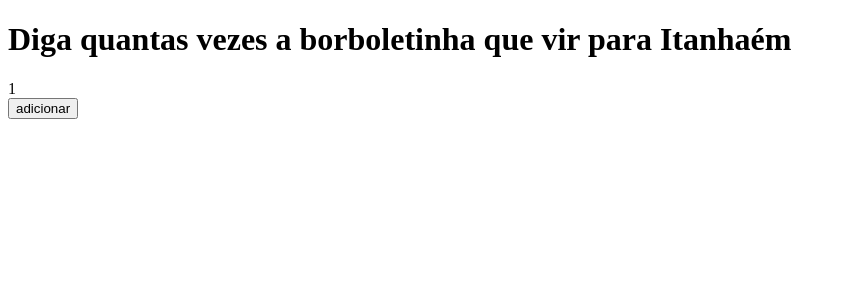
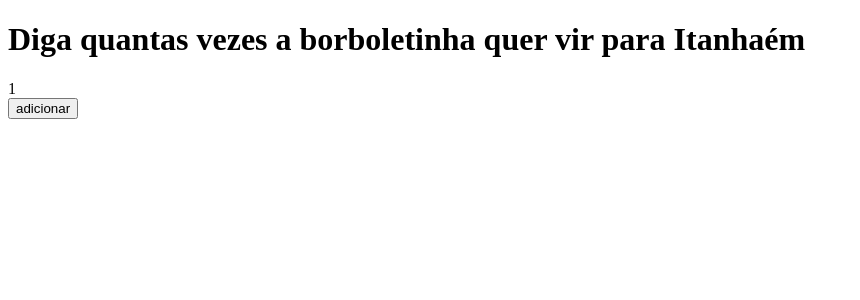
Before and after one commit to educwb/next01, a Next.js app: page / in a window 1280 px wide. Shown: the top 300 px of the page, without its empty margins (0-860 px from the left). Built offline with nearby package versions, Linux system fonts and the light colour scheme.

Commit message:
borboleta2

```diff
--- a/pages/index.js
+++ b/pages/index.js
@@ -3,7 +3,7 @@
 function Home(){
   return (
     <div>
-      <h1>Diga quantas vezes a borboletinha que vir para Itanhaém</h1>
+      <h1>Diga quantas vezes a borboletinha quer vir para Itanhaém</h1>
       <Contador />
     </div>
   )
```
